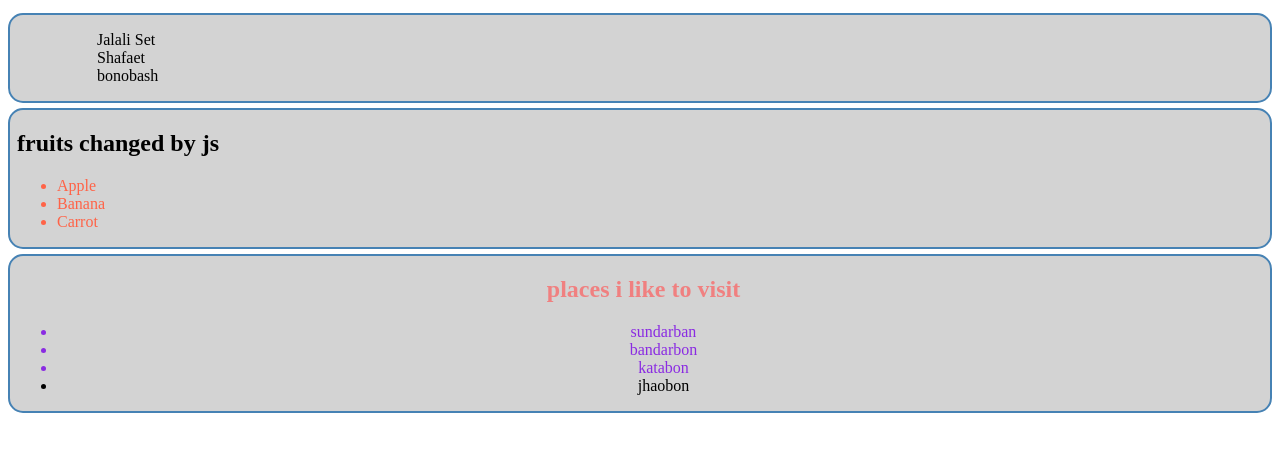
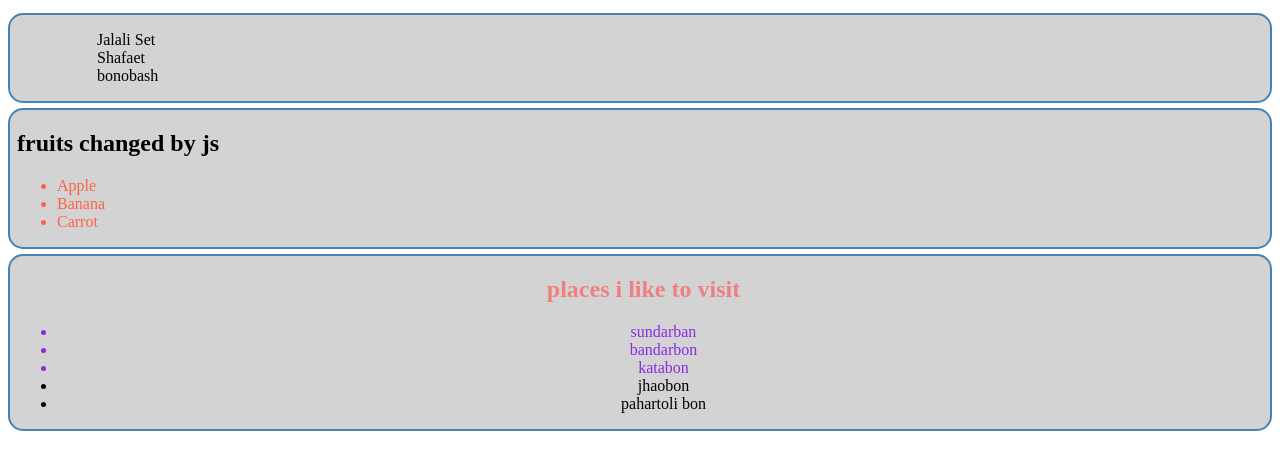
Before and after one commit to Galib24/DOM-section-part, a plain HTML site: page index.html in a window 1280 px wide. Shown: the part 159-628 px from the top of the page. Drawn offline with Linux system fonts and the light colour scheme.

Commit message:
append child added system  in js

```diff
--- a/index.html
+++ b/index.html
@@ -33,7 +33,7 @@
 </section>
 <section id="places-container" class="large-text">
     <h1 id="places-title">places i like to visit</h1>
-    <ul>
+    <ul id="places-list">
         <li class="important-places">sundarban</li>
         <li class="important-places">bandarbon</li>
         <li class="important-places">katabon</li>
@@ -42,5 +42,6 @@
 </section>
     </main>
   <script src="js/dom.js"></script>
+  <script src="js/append.js"></script>
 </body>
 </html>
--- /dev/null
+++ b/js/append.js
@@ -0,0 +1,7 @@
+// where to added
+const placeList = document.getElementById('places-list');
+// what tp be added
+const li = document.createElement('li');
+li.innerText = 'pahartoli bon';
+// add the child
+placeList.appendChild(li);
```
